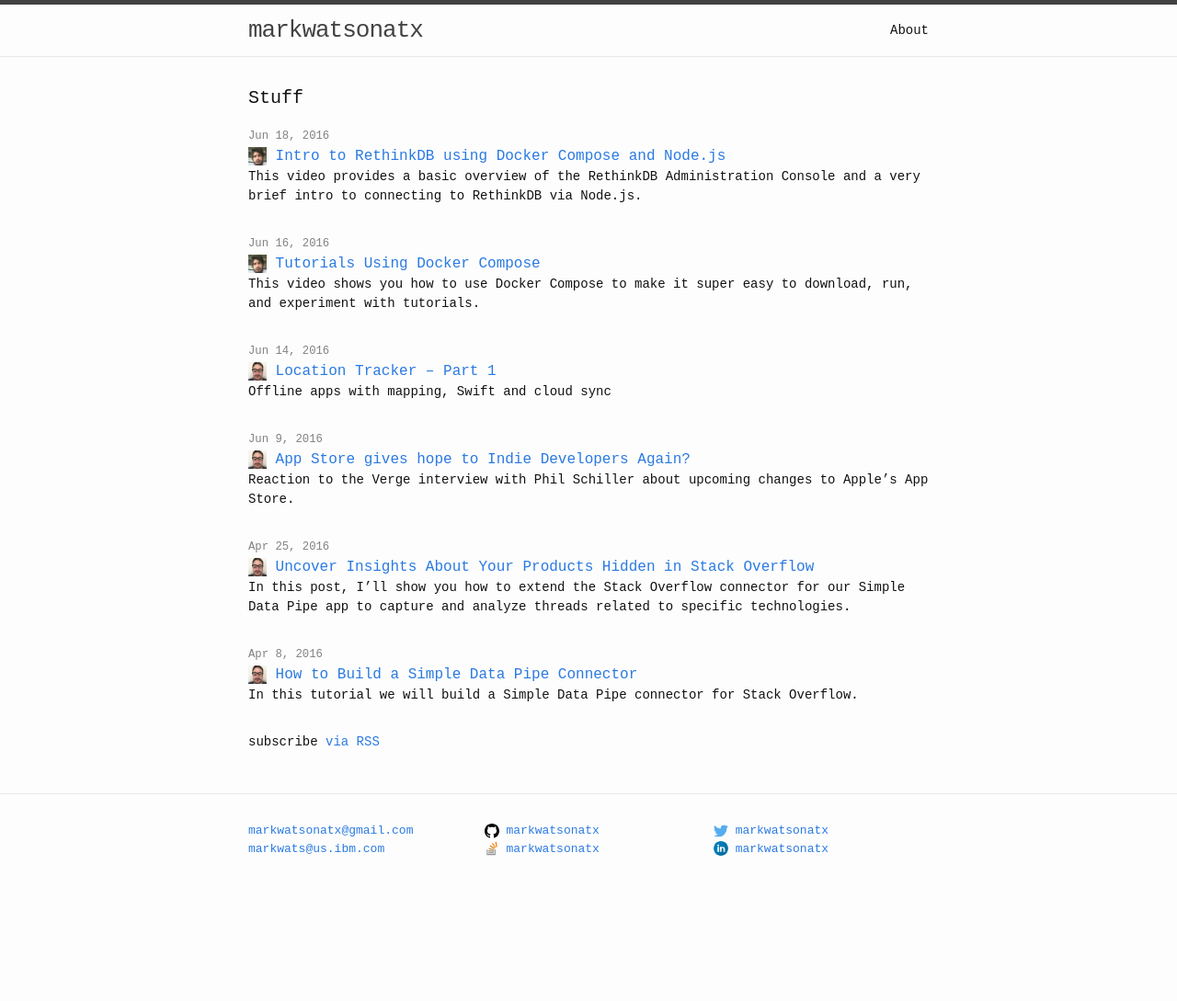
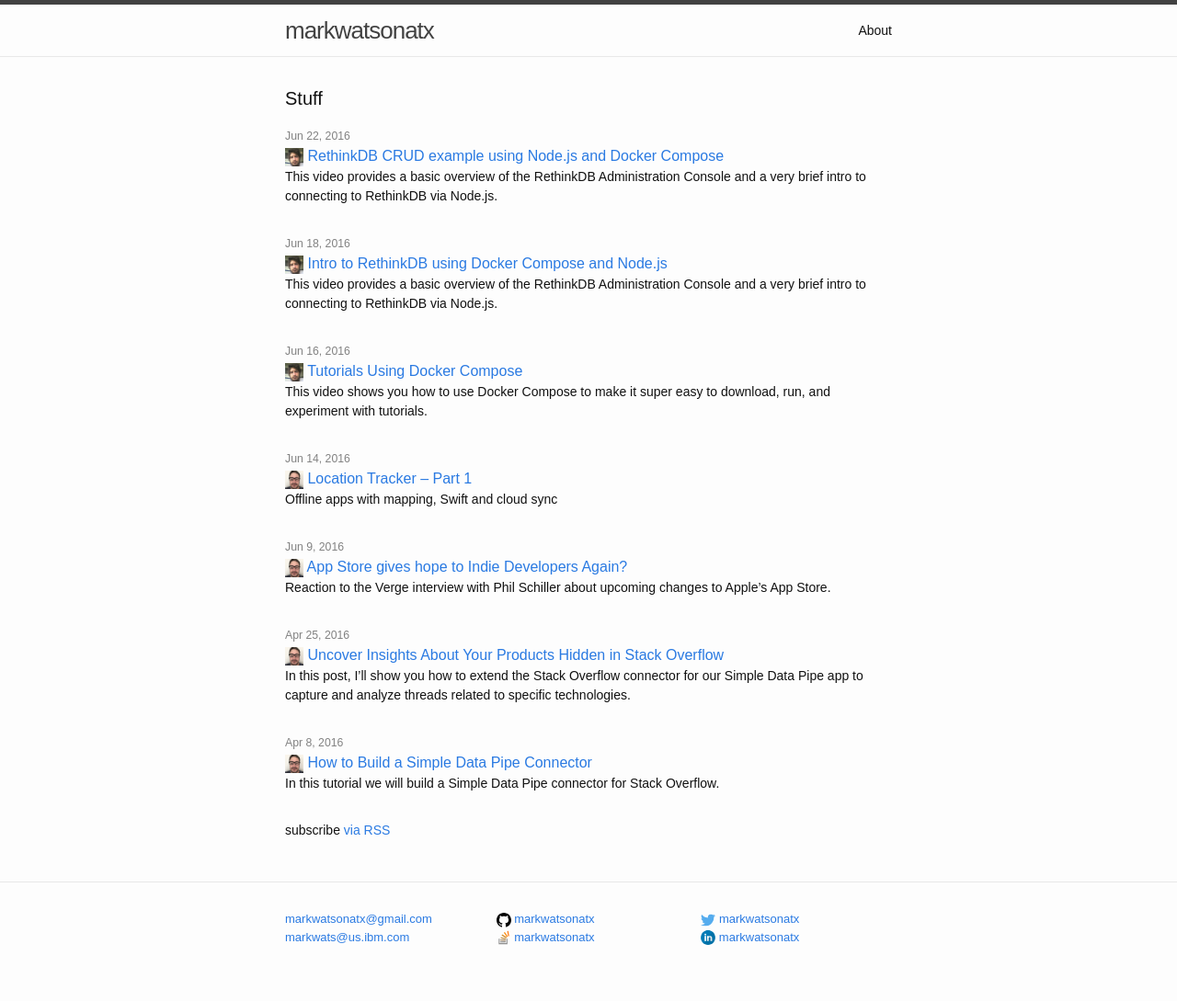
Before and after one commit to markwatsonatx/markwatsonatx.github.io, a Jekyll site: the page built from index.html, in a window 1280 px wide. Shown: the whole page at 92% size. Built offline with Jekyll 4.4.1, drawn with Linux system fonts in a browser that asks for light colours; some web fonts are replaced; before the commit the page ends 993 px from its top, so only the background shows below that.

Commit message:
RethinkDB CRUD example

```diff
--- a/_includes/head.html
+++ b/_includes/head.html
@@ -9,4 +9,5 @@
   <link rel="stylesheet" href="{{ "/css/main.css" | prepend: site.baseurl }}">
   <link rel="canonical" href="{{ page.url | replace:'index.html','' | prepend: site.baseurl | prepend: site.url }}">
   <link rel="alternate" type="application/rss+xml" title="{{ site.title }}" href="{{ "/feed.xml" | prepend: site.baseurl | prepend: site.url }}">
+  <link href="https://fonts.googleapis.com/css?family=Hind+Madurai" rel="stylesheet">
 </head>
--- /dev/null
+++ b/_posts/2016-06-22-tutorial-rethinkdb-crud.markdown
@@ -0,0 +1,18 @@
+---
+layout: post
+title:  "RethinkDB CRUD example using Node.js and Docker Compose"
+date:   2016-06-22 09:00:00 -0500
+categories: [tutorial, rethinkdb, nodejs]
+caption: This video provides a basic overview of the RethinkDB Administration Console and a very brief intro to connecting to RethinkDB via Node.js.
+super: unofficial
+---
+
+![Super Unofficial](/img/profile0.jpg){: .post-content-profile } This video provides shows you how to perform simple CRUD operations in RethinkDB via Node.js.
+
+The source code and Docker Compose config for this tutorial can be found at:
+
+[https://github.com/markwatsonatx/tutorial-rethinkdb-nodejs-crud](https://github.com/markwatsonatx/tutorial-rethinkdb-nodejs-crud)
+
+Clone the repository, run "docker-compose up -d" and you'll be up and running!
+
+<iframe width="640" height="400" src="https://www.youtube.com/embed/j_uLT970Lww" frameborder="0" allowfullscreen></iframe>
--- a/css/main.scss
+++ b/css/main.scss
@@ -6,7 +6,7 @@
 
 
 // Our variables
-$base-font-family: monospace;
+$base-font-family: 'Hind Madurai', sans-serif;
 $base-font-size:   14px;
 $base-font-weight: 400;
 $small-font-size:  $base-font-size * 0.875;
@@ -23,10 +23,10 @@
 $grey-color-dark:  darken($grey-color, 25%);
 
 // Width of the content area
-$content-width:    800px;
+$content-width:    720px;
 
 $on-palm:          600px;
-$on-laptop:        800px;
+$on-laptop:        720px;
 
 
 
```
